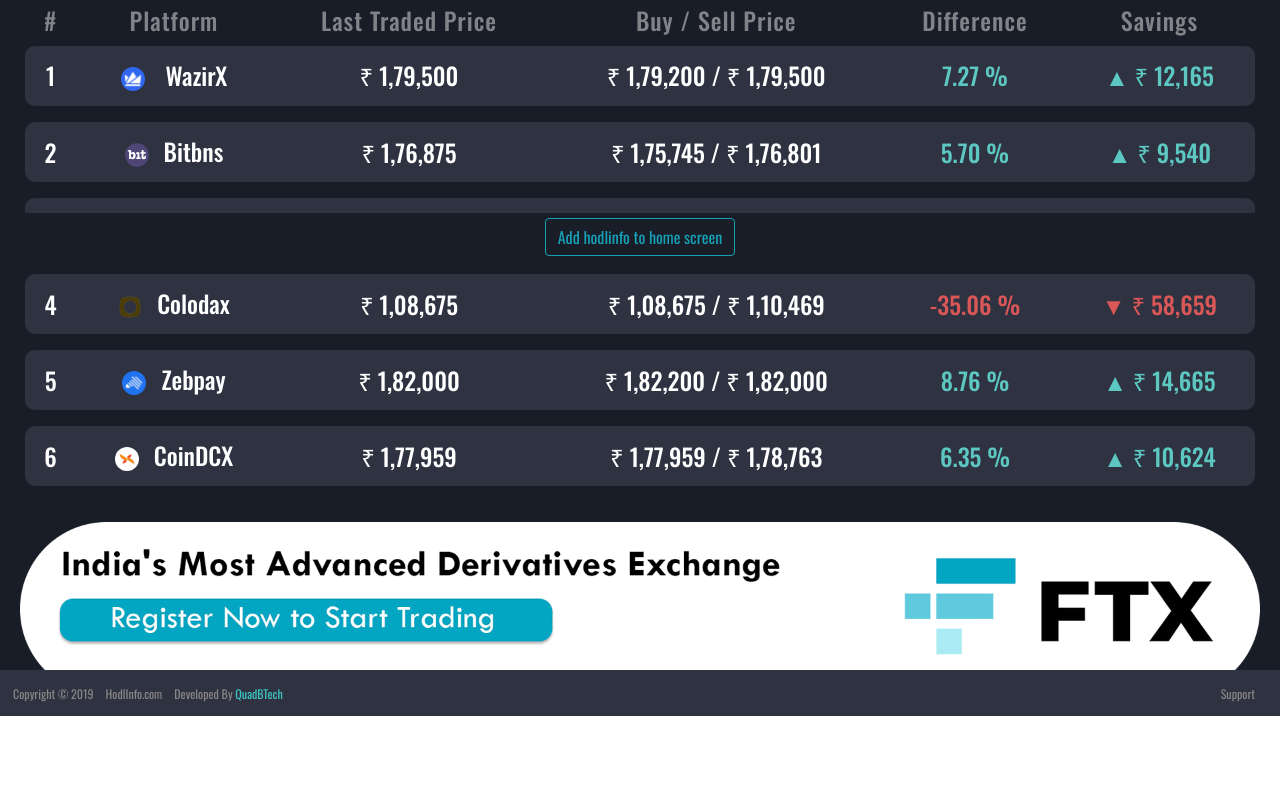
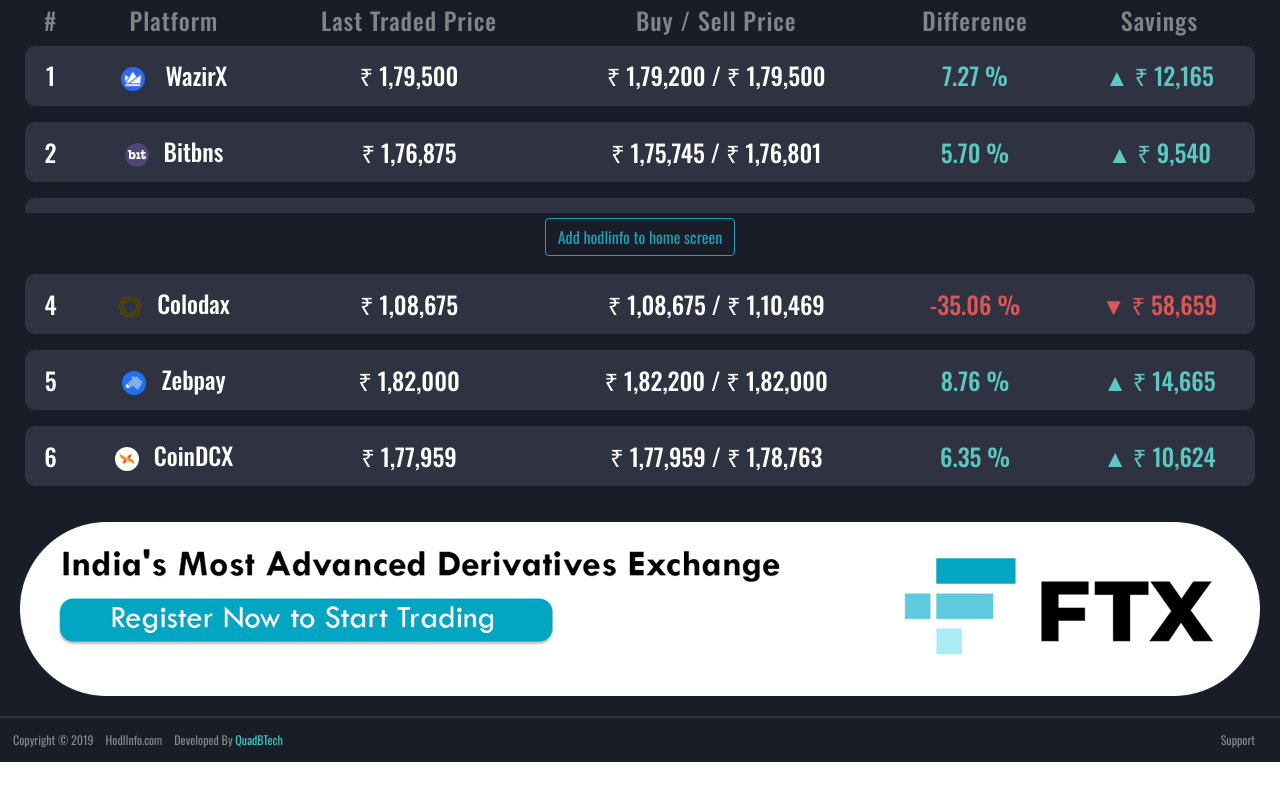
Before and after one commit to Priyatham-sai-chand/quadb-hodlinfo, a React (Create React App) app: page / in a window 1280 px wide. Shown: the part 540-1340 px from the top of the page. Before the commit the page ends 1302 px from the top, so only its background shows below. Built offline with nearby package versions, Linux system fonts and the light colour scheme.

Commit message:
footer position fix

```diff
--- a/src/components/styles.css
+++ b/src/components/styles.css
@@ -47,7 +47,6 @@
 }
  .footer {
 	 bottom: 0;
-	 position: absolute;
 	 padding: 13px;
 	 width: 100%;
 }
@@ -306,7 +305,7 @@
  .theme-dark .footer {
 	 border-top: 2px solid #2e3241;
 	 color: white;
-	 background-color: #2e3241;
+	 background-color: #191d28;
 }
  .theme-dark .header-button {
 	 background-color: #2e3241;
```
